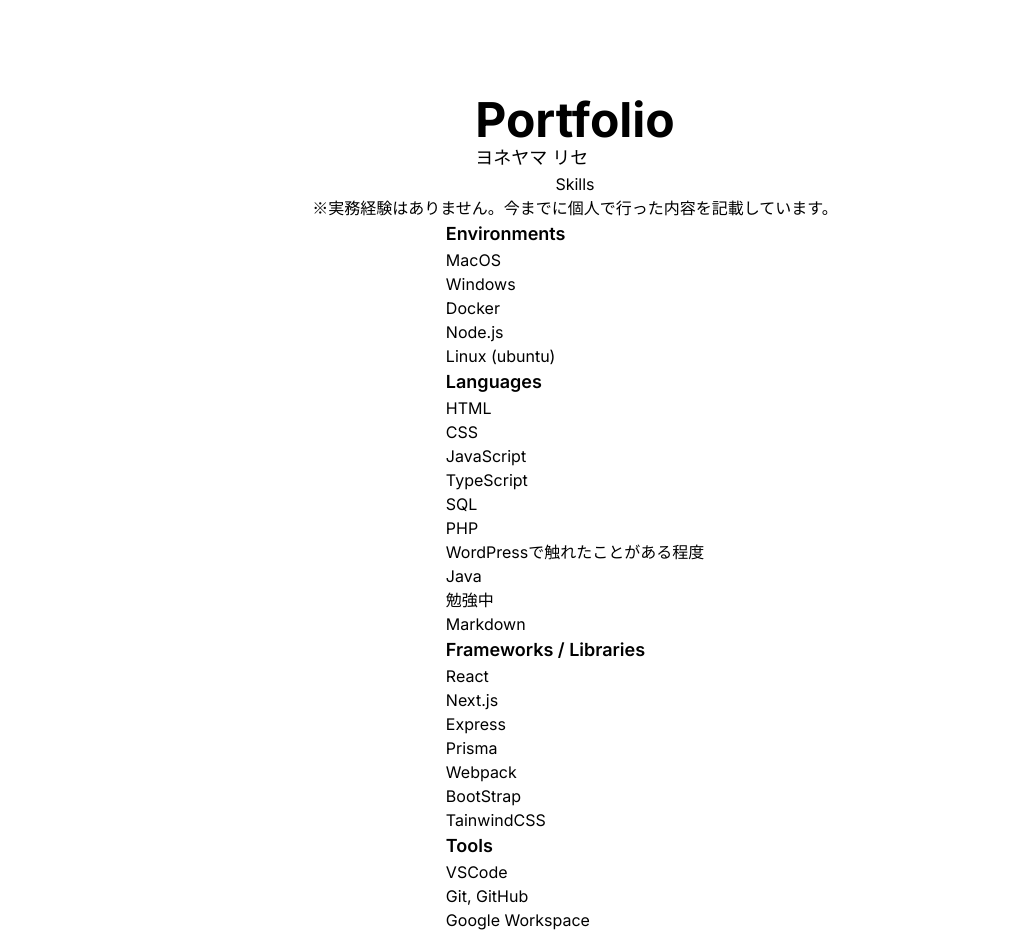
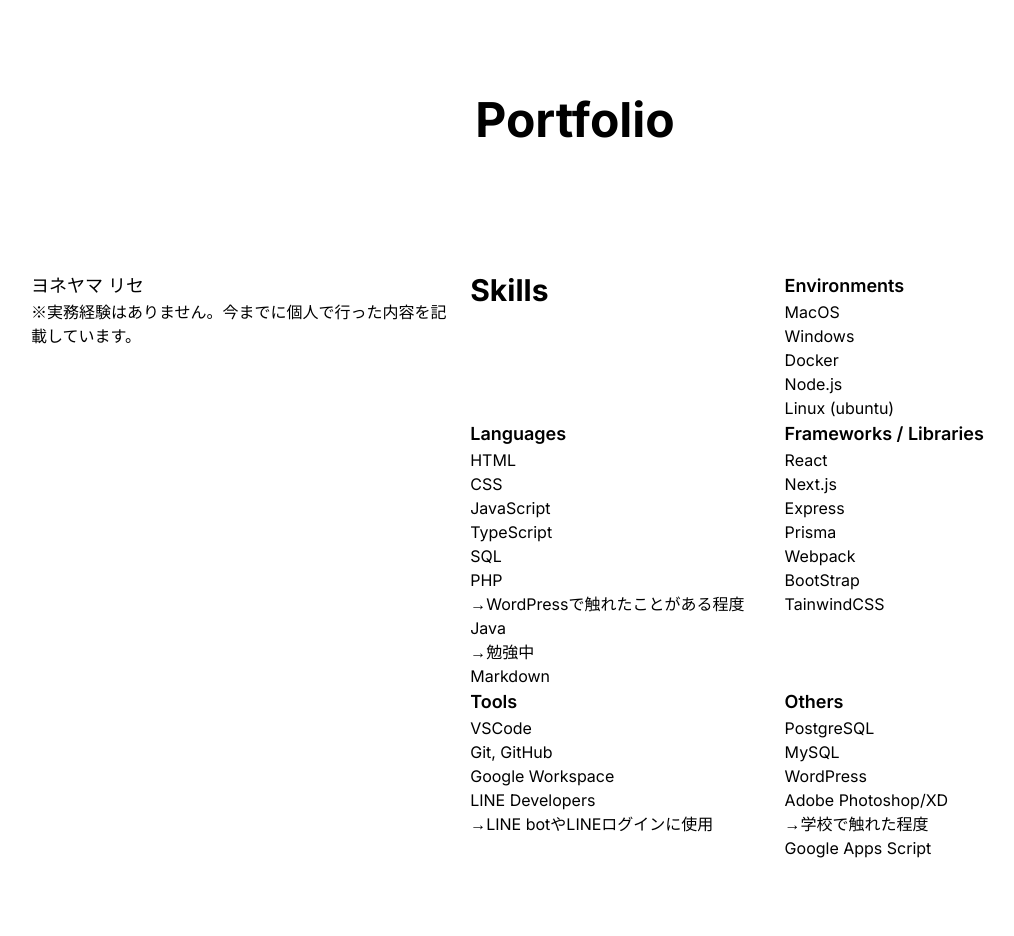
Before and after one commit to koppepam/portfolio, a Next.js app: page / in a window 1280 px wide. Shown: the top 936 px of the page, without its empty margins (65-1079 px from the left). Built offline with nearby package versions, Linux system fonts and the light colour scheme.

Commit message:
skillsを横並びにした

```diff
--- a/app/page.tsx
+++ b/app/page.tsx
@@ -7,12 +7,11 @@
 export default function Home() {
   return (
     <main className="flex min-h-screen flex-col items-center justify-between md:px-24 pt-24">
-      <div className="">
-        <h1 className="text-5xl font-bold">Portfolio</h1>
-        <h2 className="text-lg">ヨネヤマ リセ</h2>
+      <h1 className="text-5xl font-bold">Portfolio</h1>
+      <div className="lg:flex w-full my-32 space-y-32 lg:space-y-0 text-center lg:text-left">
+        <AboutMe />
+        <Skills />
       </div>
-      <AboutMe />
-      <Skills />
       <Works />
     </main>
   );
--- a/components/AboutMe.tsx
+++ b/components/AboutMe.tsx
@@ -1,5 +1,8 @@
 export default function AboutMe() {
   return (
-    <></>
+    <div className="lg:w-1/2">
+      <h2 className="text-lg">ヨネヤマ リセ</h2>
+      <p>※実務経験はありません。今までに個人で行った内容を記載しています。</p>
+    </div>
   );
 }
--- a/components/Skills.tsx
+++ b/components/Skills.tsx
@@ -1,12 +1,11 @@
 export default function Skills() {
   return (
     <>
-      <p>Skills</p>
-      <p>※実務経験はありません。今までに個人で行った内容を記載しています。</p>
-      <div className="">
+      <div className="lg:w-3/4 mx-5 text-left grid grid-cols-2">
+        <p className="text-3xl font-bold">Skills</p>
         <div className="">
           <p className="text-lg font-semibold">Environments</p>
-          <ul>
+          <ul className="">
             <li>MacOS</li>
             <li>Windows</li>
             <li>Docker</li>
@@ -23,10 +22,10 @@
             <li>TypeScript</li>
             <li>SQL</li>
             <li>PHP
-              <p>WordPressで触れたことがある程度</p>
+              <p>→WordPressで触れたことがある程度</p>
             </li>
             <li>Java
-              <p>勉強中</p>
+              <p>→勉強中</p>
             </li>
             <li>Markdown</li>
           </ul>
@@ -50,7 +49,7 @@
             <li>Git, GitHub</li>
             <li>Google Workspace</li>
             <li>LINE Developers
-              <p>LINE botやLINEログインに使用</p>
+              <p>→LINE botやLINEログインに使用</p>
             </li>
           </ul>
         </div>
@@ -61,7 +60,7 @@
             <li>MySQL</li>
             <li>WordPress</li>
             <li>Adobe Photoshop/XD
-              <p>学校で触れた程度</p>
+              <p>→学校で触れた程度</p>
             </li>
             <li>Google Apps Script</li>
           </ul>
--- a/components/Works.tsx
+++ b/components/Works.tsx
@@ -4,7 +4,7 @@
 export default function Works() {
   return (
     <>
-      <p>Works</p>
+      <p className="text-3xl font-bold">Works</p>
       <div className="mb-32 grid text-center lg:max-w-5xl lg:w-full lg:mb-0 lg:grid-cols-2 lg:text-left">
         <Worksframe title="ポートフォリオ" image="" worklink="https://portfolio-17455.web.app/" codelink="https://github.com/koppepam/portfolio">
           <p className="m-0 max-w-[55ch] text-sm opacity-50">
@@ -34,8 +34,7 @@
           </div>
         </Worksframe>
 
-        <Worksframe title="予定お知らせbot" image="" worklink="" codelink="https://github.com/koppepam/disaster-info">
-          {/* TODO GASのコードを個人情報隠してGistに公開→codelink差し替え */}
+        <Worksframe title="予定お知らせbot" image="" worklink="" codelink="https://gist.github.com/koppepam/afdacaaff754c6a743205e45c967be07">
           <p className="m-0 max-w-[55ch] text-sm opacity-50">
             Googleカレンダーから今日・明日の予定を取得し、定時に通知するLINE botです。Google Apps Scriptで作成。
           </p>
```
